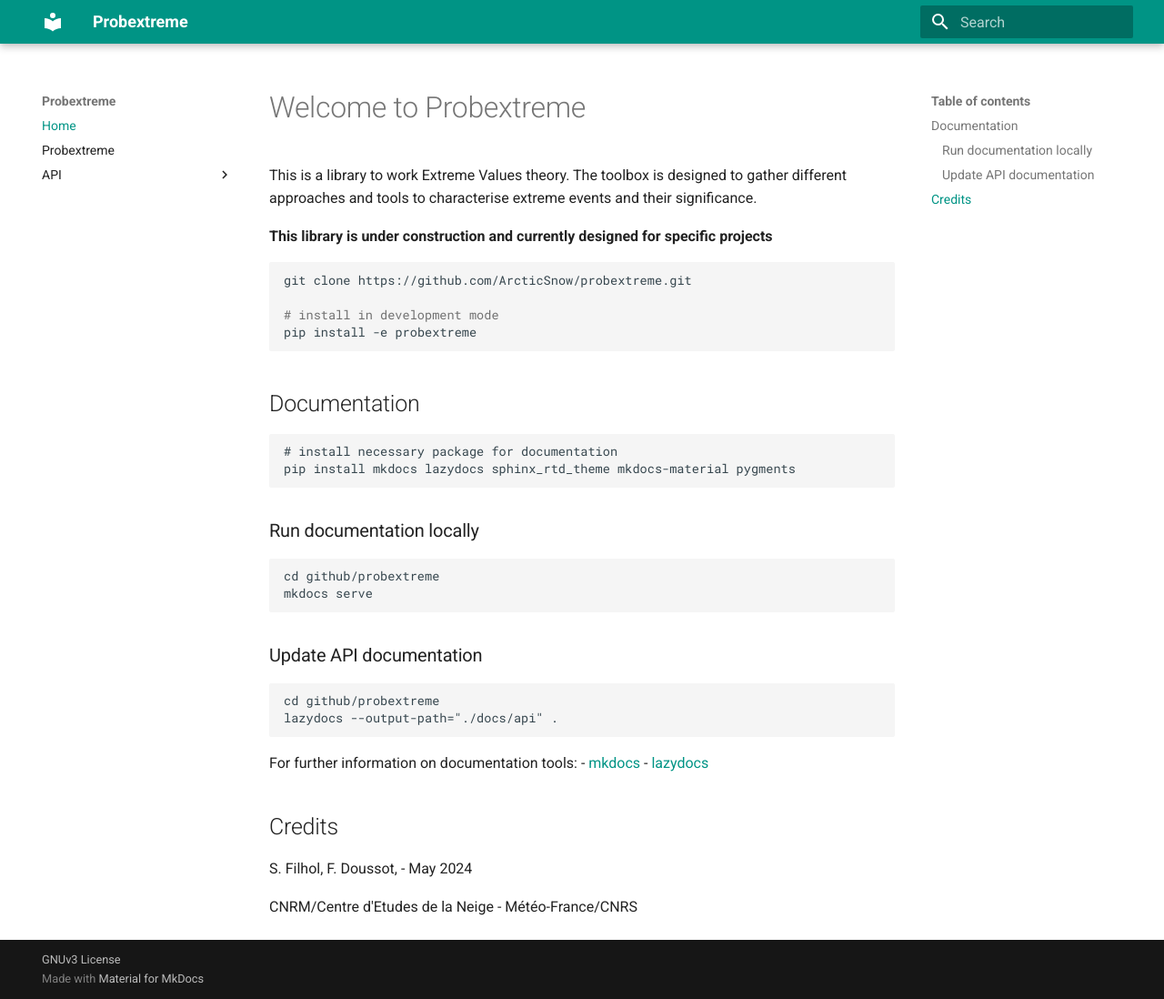
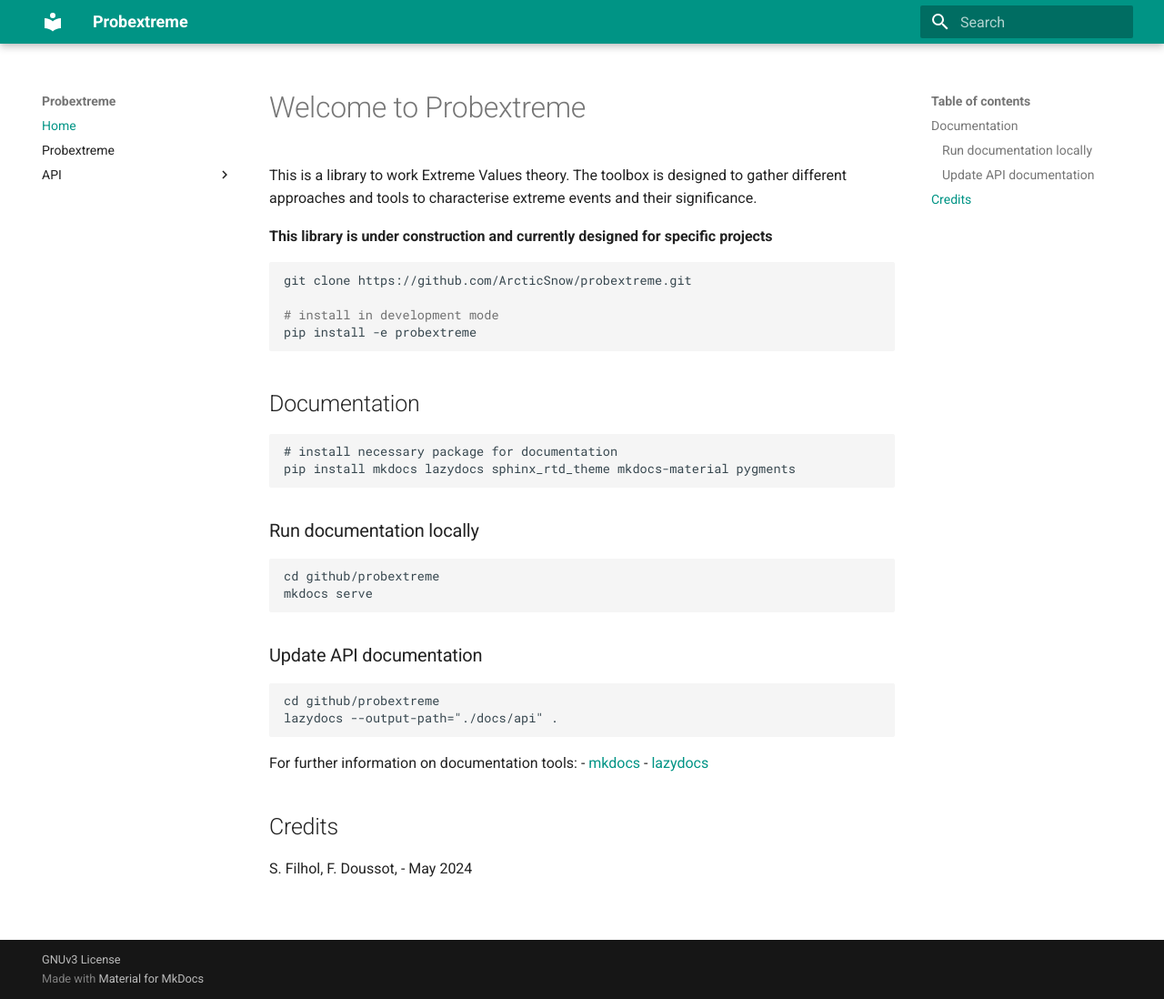
Before and after one commit to ArcticSnow/probextreme, an MkDocs documentation site: the page built from docs/index.md, in a window 1280 px wide and 1098 px high. Shown: the whole window at 91% size. Built offline with MkDocs 1.6.1 and Material for MkDocs 9.7.7, drawn with Linux system fonts in a browser that asks for light colours.

Commit message:
Update index.md

```diff
--- a/docs/index.md
+++ b/docs/index.md
@@ -36,5 +36,3 @@ For further information on documentation tools:
 ## Credits
 
 S. Filhol, F. Doussot, - May 2024
-
-CNRM/Centre d'Etudes de la Neige - Météo-France/CNRS
```
